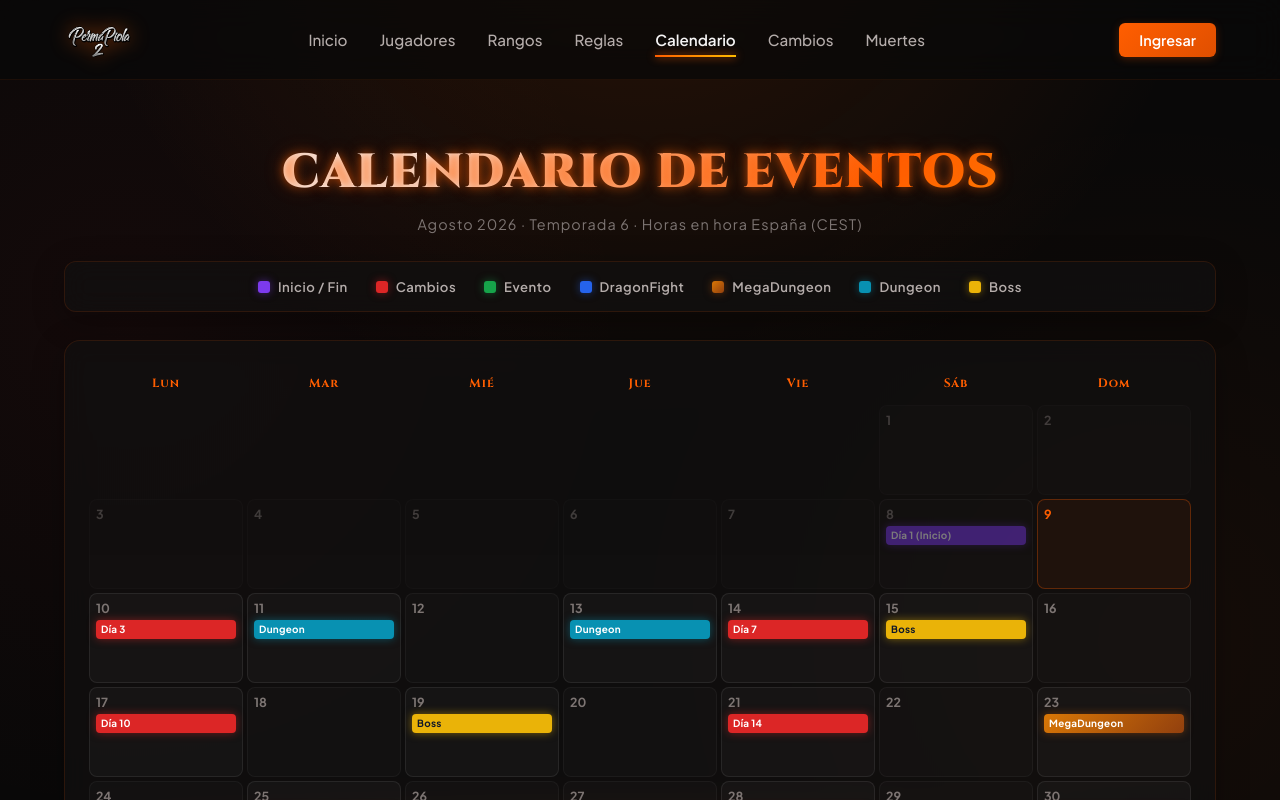
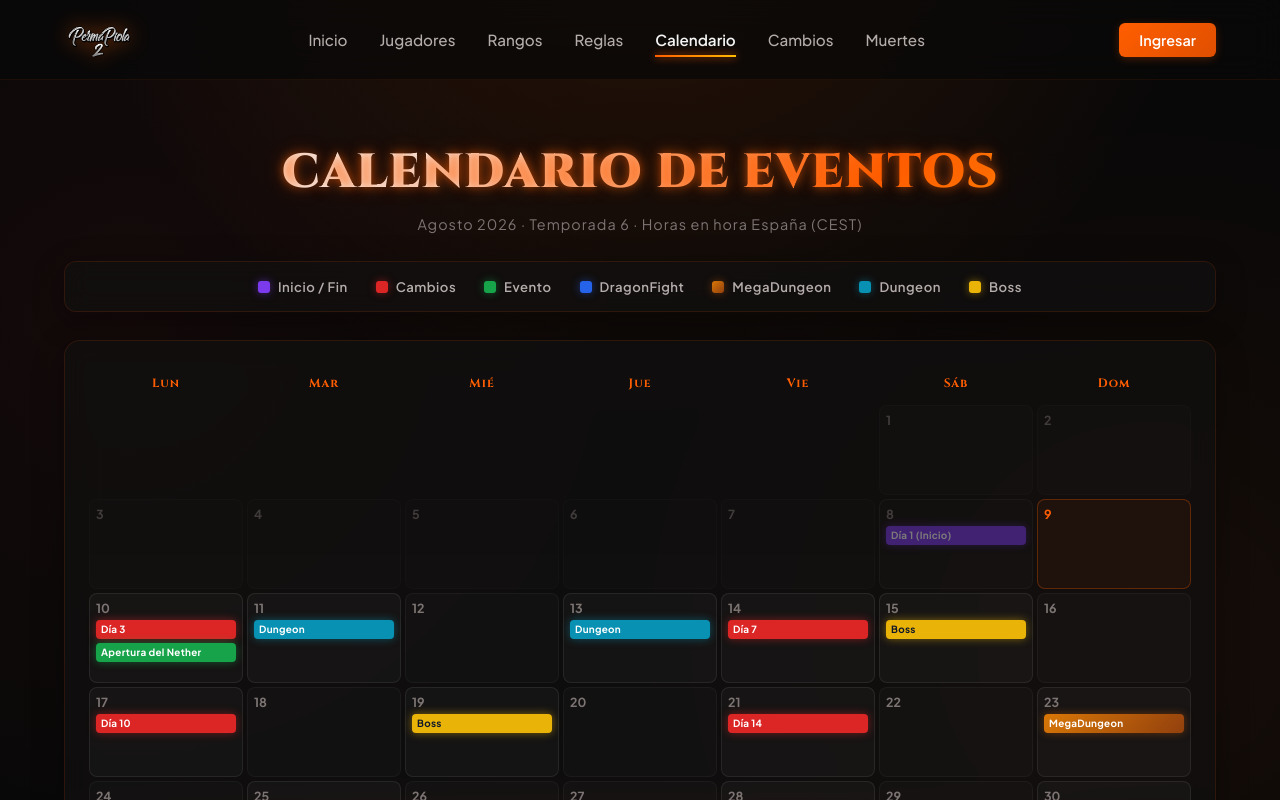
Before and after one commit to GabrielLuezas/PaginaPermapiola, an Angular app: page /calendar in a window 1280 px wide. Shown: the top 800 px of the page. Built offline with nearby package versions, Linux system fonts and the light colour scheme.

Commit message:
cambios calendario

```diff
--- a/src/app/components/calendar/calendar.ts
+++ b/src/app/components/calendar/calendar.ts
@@ -31,10 +31,17 @@ const SERVER_EVENTS: CalendarEvent[] = [
   },
   {
     id: 'dia3',
-    day: 10, hour: 19, minute: 0,
+    day: 10, hour: 11, minute: 0,
     type: 'cambios',
     title: 'Día 3',
     description: 'Parche de cambios y ajustes.'
+  },
+  {
+    id: 'nether_aug10',
+    day: 10, hour: 19, minute: 0,
+    type: 'evento',
+    title: 'Apertura del Nether',
+    description: 'El Nether abre sus puertas. Los jugadores podrán acceder al Nether a partir de este momento.'
   },
   {
     id: 'dungeon_aug11',
```
